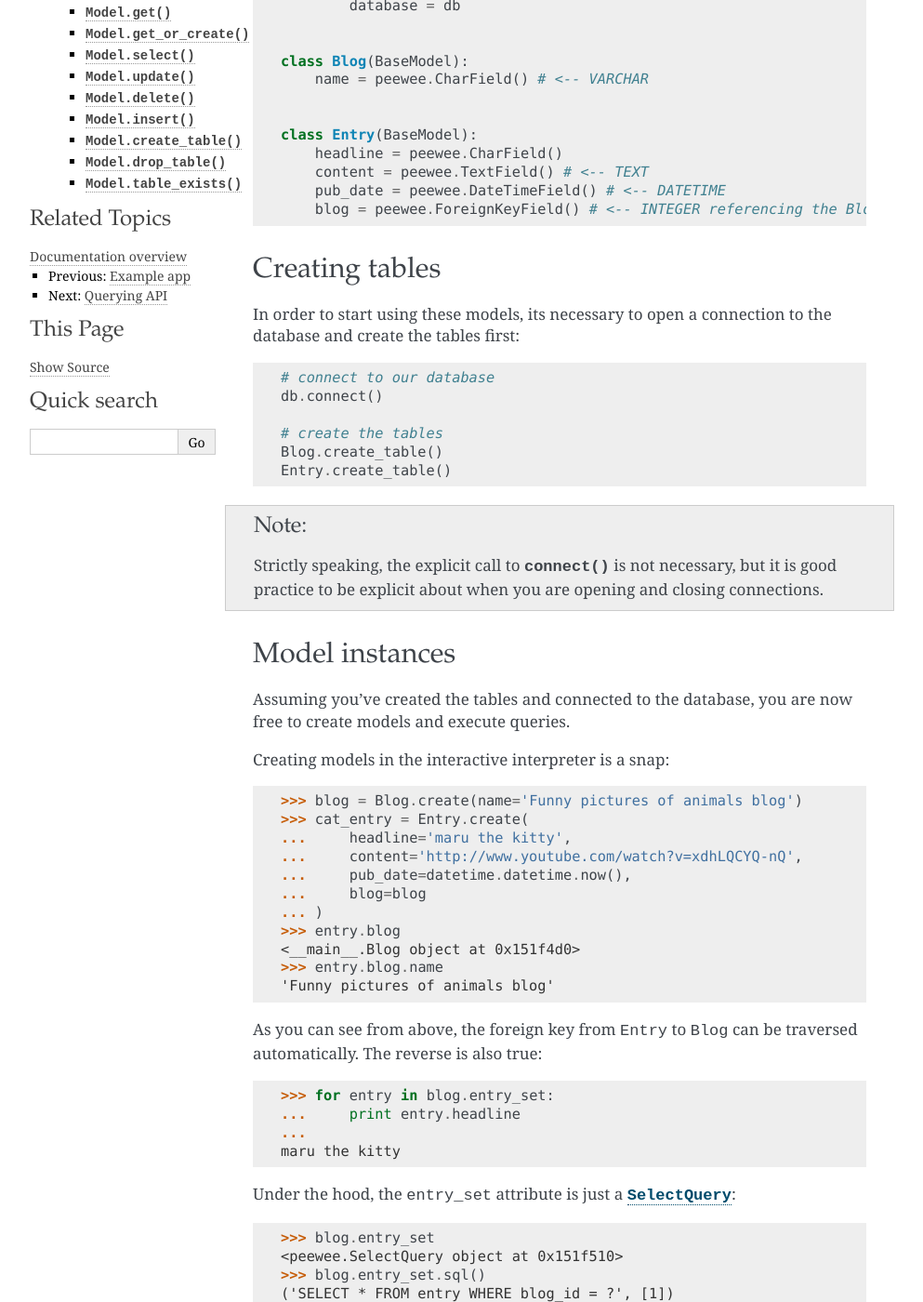
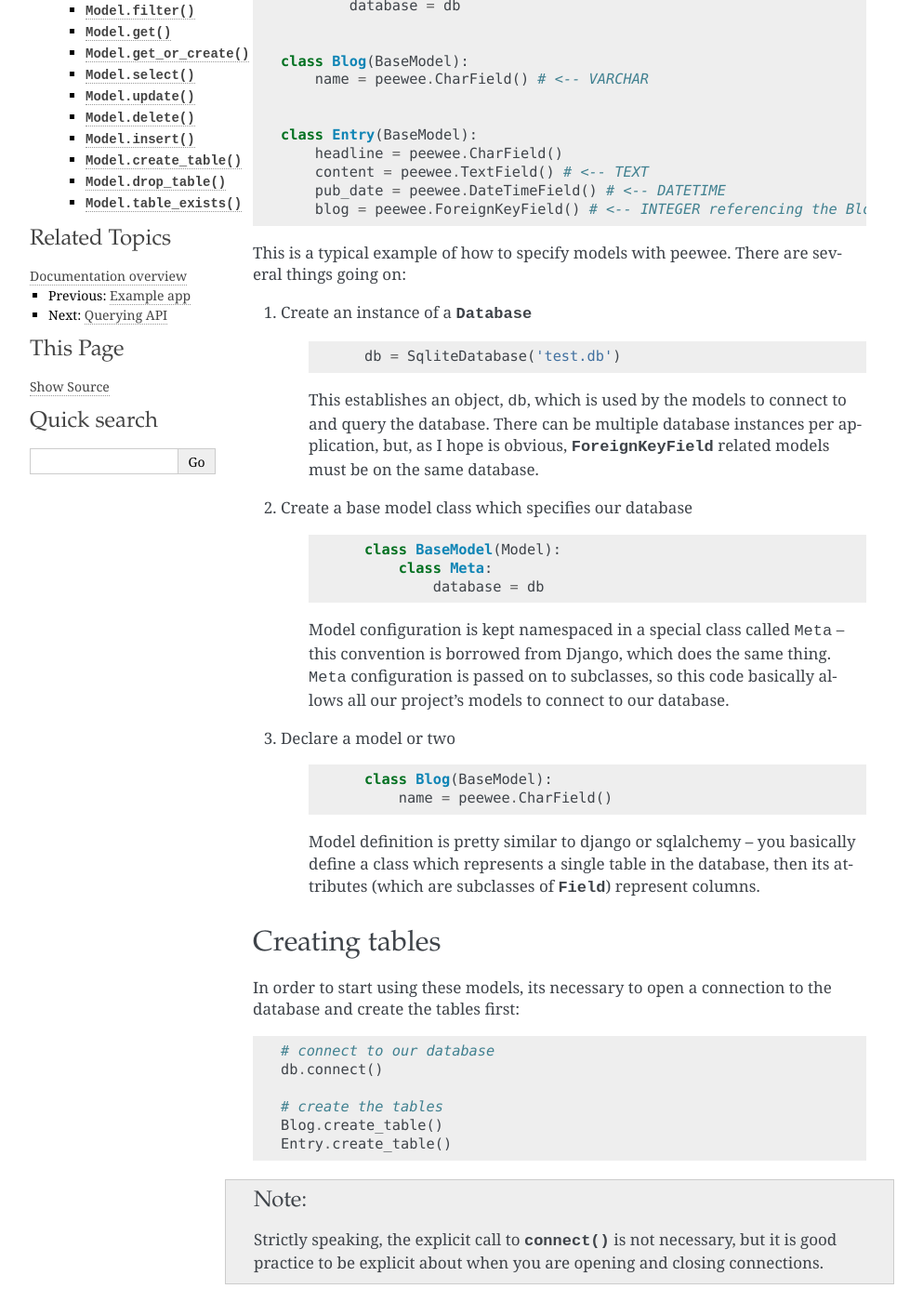
Before and after one commit to coleifer/peewee, a Sphinx documentation site: the page built from docs/peewee/models.rst, in a window 1280 px wide and 1400 px high, scrolled down 310 px. Shown: the whole window at 93% size, without its empty margins (148-1141 px from the left). Built offline with Sphinx 7.4.7, drawn with Linux system fonts in a browser that asks for light colours; some of the changed text lies outside the part shown.

Commit message:
Cleaning up some documentation

```diff
--- a/docs/peewee/example.rst
+++ b/docs/peewee/example.rst
@@ -143,7 +143,7 @@ statement in the database.  Usually this is something you'll only do once,
 whenever a new model is added.
 
 .. note::
-    adding fields after the table has been created will required you to
+    Adding fields after the table has been created will required you to
     either drop the table and re-create it or manually add the columns using ``ALTER TABLE``.
 
 
--- a/docs/peewee/models.rst
+++ b/docs/peewee/models.rst
@@ -31,6 +31,45 @@ the following:
         blog = peewee.ForeignKeyField() # <-- INTEGER referencing the Blog table
 
 
+This is a typical example of how to specify models with peewee.  There are several
+things going on:
+
+1. Create an instance of a :py:class:`Database`
+
+    .. code-block:: python
+
+        db = SqliteDatabase('test.db')
+
+    This establishes an object, ``db``, which is used by the models to connect to and
+    query the database.  There can be multiple database instances per application, but,
+    as I hope is obvious, :py:class:`ForeignKeyField` related models must be on the same
+    database.
+
+2. Create a base model class which specifies our database
+
+    .. code-block:: python
+
+        class BaseModel(Model):
+            class Meta:
+                database = db
+
+    Model configuration is kept namespaced in a special class called ``Meta`` -- this
+    convention is borrowed from Django, which does the same thing.  ``Meta`` configuration
+    is passed on to subclasses, so this code basically allows all our project's models
+    to connect to our database.
+
+3. Declare a model or two
+
+    .. code-block:: python
+
+        class Blog(BaseModel):
+            name = peewee.CharField()
+
+    Model definition is pretty similar to django or sqlalchemy -- you basically define
+    a class which represents a single table in the database, then its attributes (which
+    are subclasses of :py:class:`Field`) represent columns.
+
+
 Creating tables
 ---------------
 
@@ -58,24 +97,43 @@ Model instances
 Assuming you've created the tables and connected to the database, you are now
 free to create models and execute queries.
 
-Creating models in the interactive interpreter is a snap:
+Creating models in the interactive interpreter is a snap.
+
+1. Use the :py:meth:`Model.create` classmethod:
+
+    .. code-block:: python
+
+        >>> blog = Blog.create(name='Funny pictures of animals blog')
+        >>> entry = Entry.create(
+        ...     headline='maru the kitty',
+        ...     content='http://www.youtube.com/watch?v=xdhLQCYQ-nQ',
+        ...     pub_date=datetime.datetime.now(),
+        ...     blog=blog
+        ... )
+
+        >>> entry.blog.name
+        'Funny pictures of animals blog'
+
+2. Build up the instance programmatically:
+
+    .. code-block:: python
+
+        >>> blog = Blog()
+        >>> blog.name = 'Another sweet blog'
+        >>> blog.save()
+
+Traversing foriegn keys
+^^^^^^^^^^^^^^^^^^^^^^^
+
+As you can see from above, the foreign key from ``Entry`` to ``Blog`` can be
+traversed automatically:
 
 .. code-block:: python
 
-    >>> blog = Blog.create(name='Funny pictures of animals blog')
-    >>> cat_entry = Entry.create(
-    ...     headline='maru the kitty',
-    ...     content='http://www.youtube.com/watch?v=xdhLQCYQ-nQ',
-    ...     pub_date=datetime.datetime.now(),
-    ...     blog=blog
-    ... )
-    >>> entry.blog
-    <__main__.Blog object at 0x151f4d0>
     >>> entry.blog.name
     'Funny pictures of animals blog'
 
-As you can see from above, the foreign key from ``Entry`` to ``Blog`` can be
-traversed automatically.  The reverse is also true:
+The reverse is also true, we can iterate a ``Blog`` objects associated ``Entries``:
 
 .. code-block:: python
 
@@ -90,6 +148,7 @@ Under the hood, the ``entry_set`` attribute is just a :py:class:`SelectQuery`:
 
     >>> blog.entry_set
     <peewee.SelectQuery object at 0x151f510>
+
     >>> blog.entry_set.sql()
     ('SELECT * FROM entry WHERE blog_id = ?', [1])
 
@@ -98,7 +157,8 @@ Model options
 -------------
 
 In order not to pollute the model namespace, model-specific configuration is
-placed in a special class called ``Meta``:
+placed in a special class called ``Meta``, which is a convention borrowed from
+the django framework:
 
 .. code-block:: python
 
@@ -145,7 +203,9 @@ Model methods
 
         Create an instance of the ``Model`` with the given attributes set.
 
-        example::
+        example:
+
+        .. code-block:: python
 
             >>> user = User.create(username='admin', password='test')
 
```
Also changed, not shown: other parts of docs/peewee/example.rst (+1 -1 lines), other parts of docs/peewee/models.rst (+0 -2 lines), docs/peewee/installation.rst (+8 -1 lines).
